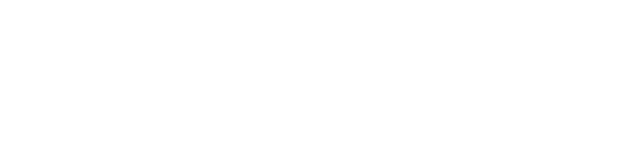
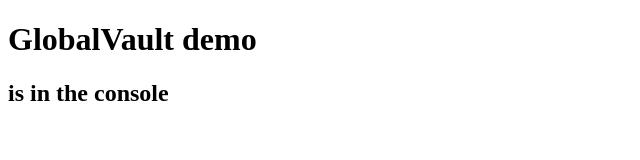
Before and after one commit to UniBreakfast/GlobalVault, a website: page index.html in a window 1280 px wide. Shown: the whole page, without its empty margins (0-640 px from the left). Drawn offline with Linux system fonts and the light colour scheme.

Commit message:
add note about console

```diff
--- a/index.html
+++ b/index.html
@@ -5,7 +5,7 @@
   <meta charset="UTF-8">
   <meta name="viewport" content="width=device-width, initial-scale=1.0">
 
-  <title>Homepage</title>
+  <title>GlobalVault demo</title>
 
   <link rel="stylesheet" href="front/style.css">
 
@@ -17,7 +17,9 @@
 </head>
 
 <body>
+  <h1>GlobalVault demo</h1>
 
+  <h2>is in the console</h2>
 </body>
 
 </html>
```
